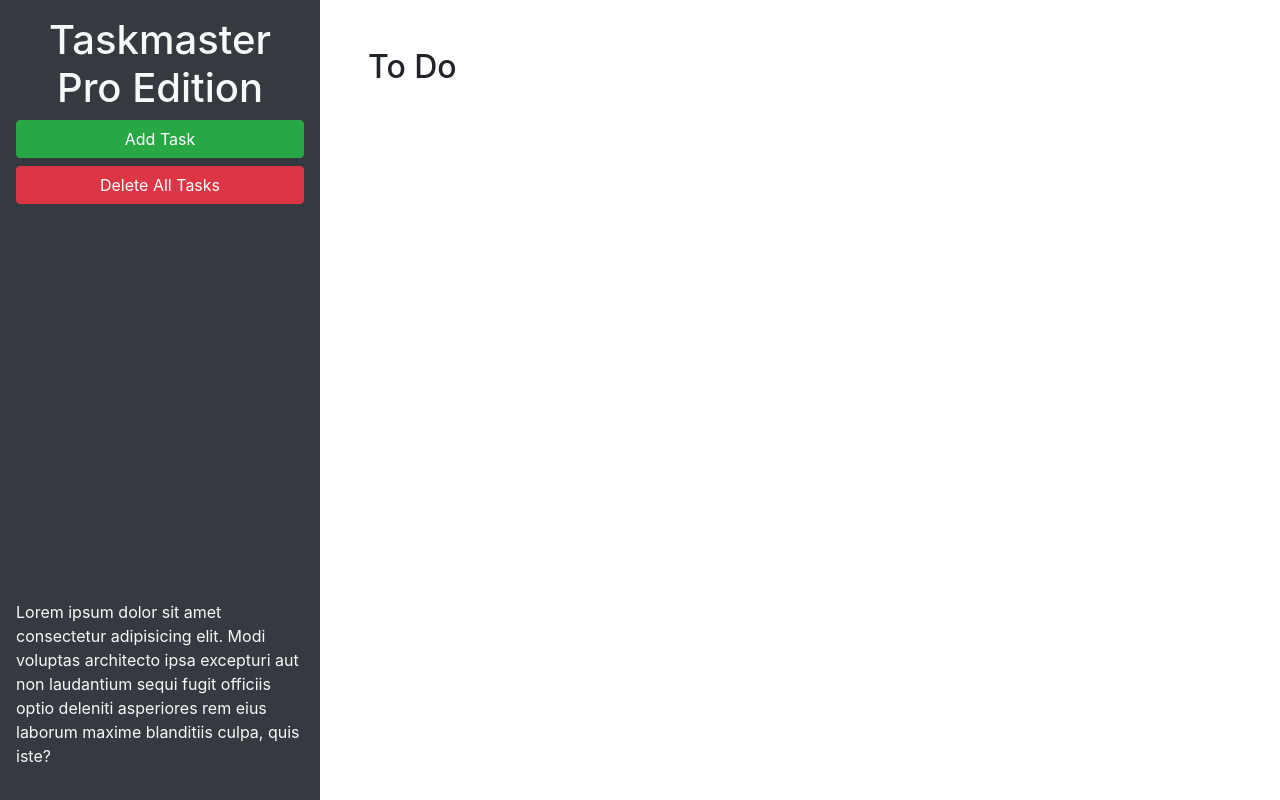
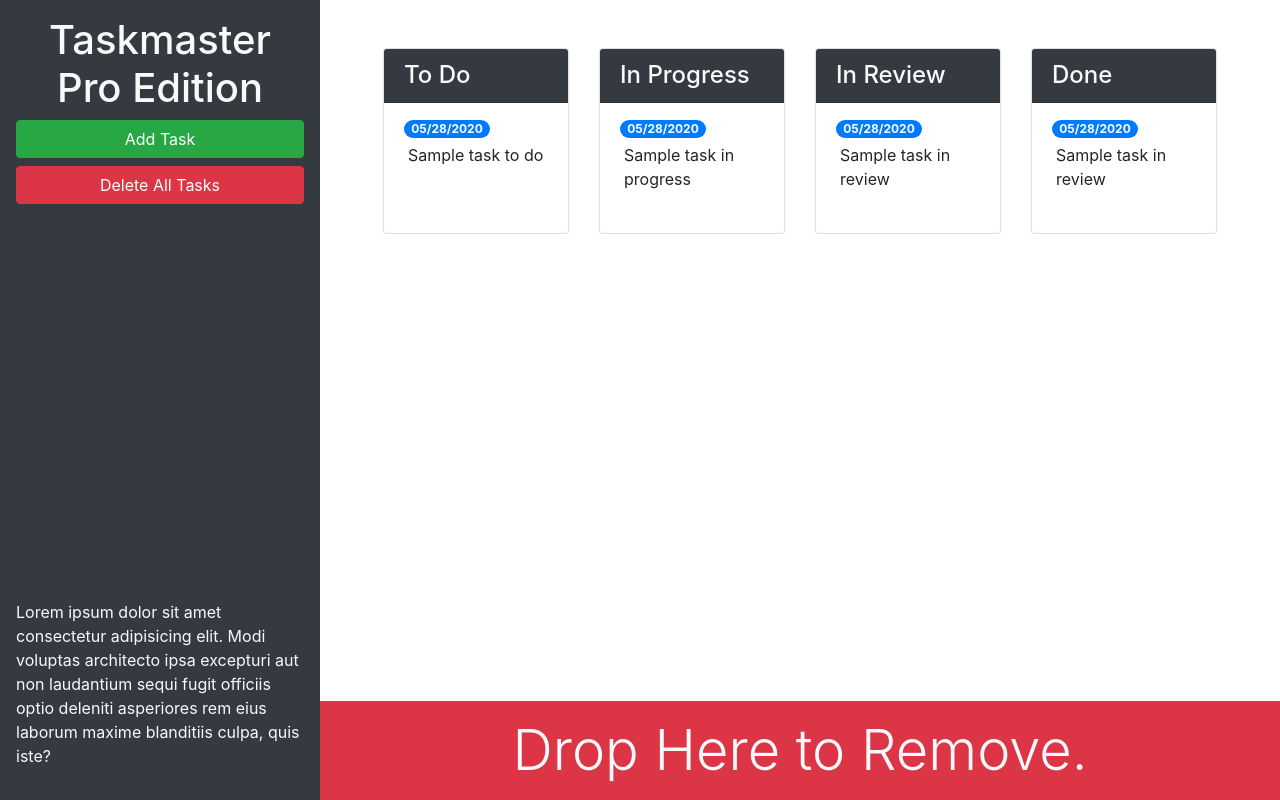
Before and after one commit to StarDotJPG/taskmaster-pro, a plain HTML site: page index.html in a window 1280 px wide. Drawn offline with nearby package versions, Linux system fonts and the light colour scheme.

Commit message:
added bootstrap updates as per mock

```diff
--- a/index.html
+++ b/index.html
@@ -13,20 +13,83 @@
 <body>
 
   <div class="row min-vh-100 no-gutters">
-    <header class="col-12 col-lg-3 bg-dark text-light d-flex flex-column p-4 p-lg-3">
+    <header class="col-12 col-lg-3 bg-dark text-light sticky-top d-flex flex-column p-4 p-lg-3">
       <h1 class="text-center">Taskmaster Pro Edition</h1>
       <button id="create-task" class="btn btn-block btn-success" data-toggle="modal" data-target="#task-form-modal">Add
         Task</button>
       <button id="remove-tasks" class="btn btn-block btn-danger">Delete All Tasks</button>
-      <p class="mt-auto">Lorem ipsum dolor sit amet consectetur adipisicing elit. Modi voluptas architecto ipsa
+      <p class="mt-auto d-none d-lg-block">Lorem ipsum dolor sit amet consectetur adipisicing elit. Modi voluptas architecto ipsa
         excepturi aut non
         laudantium sequi fugit officiis optio deleniti asperiores rem eius laborum maxime blanditiis culpa, quis iste?
       </p>
     </header>
-    <main class="col-12 col-lg-9">
-      <div class="m-5">
-        <h2>To Do</h2>
-        <ul id="list-toDo" class="list-group"> </ul>
+    <main class="col-12 col-lg-9 d-flex flex-column">
+            <div class="m-5 row justify-content-around">
+        <!-- todo start -->
+        <div class="col-12 col-md-6 col-xl-3 mb-3">
+          <div class="card">
+            <h4 class="card-header bg-dark text-light">
+              To Do
+            </h4>
+            <ul id="list-toDo" class="list-group list-group-flush">
+              <li class="list-group-item">
+                <span class="badge badge-primary badge-pill">05/28/2020</span>
+                <p class="m-1">Sample task to do</p>
+              </li>
+            </ul>
+          </div>
+        </div>
+        <!-- todo end -->
+        <!-- in progress start -->
+        <div class="col-12 col-md-6 col-xl-3 mb-3">
+          <div class="card">
+            <h4 class="card-header bg-dark text-light">
+              In Progress
+            </h4>
+            <ul id="list-inProgress" class="list-group list-group-flush">
+              <li class="list-group-item">
+                <span class="badge badge-primary badge-pill">05/28/2020</span>
+                <p class="m-1">Sample task in progress</p>
+              </li>
+            </ul>
+          </div>
+        </div>
+        <!-- in progress end -->
+        <!-- in review start -->
+        <div class="col-12 col-md-6 col-xl-3 mb-3">
+          <div class="card">
+            <h4 class="card-header bg-dark text-light">
+              In Review
+            </h4>
+            <ul id="list-inReview" class="list-group list-group-flush">
+              <li class="list-group-item">
+                <span class="badge badge-primary badge-pill">05/28/2020</span>
+                <p class="m-1">Sample task in review</p>
+              </li>
+            </ul>
+          </div>
+        </div>
+        <!-- in review end -->
+        <!-- done start -->
+        <div class="col-12 col-md-6 col-xl-3 mb-3">
+          <div class="card">
+            <h4 class="card-header bg-dark text-light">
+              Done
+            </h4>
+            <ul id="list-done" class="list-group list-group-flush">
+              <li class="list-group-item">
+                <span class="badge badge-primary badge-pill">05/28/2020</span>
+                <p class="m-1">Sample task in review</p>
+              </li>
+            </ul>
+          </div>
+        </div>
+        <!-- done end -->
+      </div>
+      <div id="trash" class="mt-auto">
+        <div class="w-100 bg-danger p-3 text-center text-light display-4">
+          Drop Here to Remove.
+        </div>
       </div>
     </main>
   </div>
@@ -46,11 +109,11 @@
           <form>
             <div class="form-group">
               <label for="modalTaskDescription">Task description</label>
-              <textarea id="modalTaskDescription" rows="3"></textarea>
+              <textarea id="modalTaskDescription" rows="3" class="form-control"></textarea>
             </div>
             <div class="form-group">
               <label for="modalDueDate">Due date</label>
-              <input type="text" id="modalDueDate" placeholder="mm/dd/yyyy" autocomplete="off" />
+              <input type="text" class="form-control" id="modalDueDate" placeholder="mm/dd/yyyy" autocomplete="off" />
             </div>
           </form>
         </div>
```
